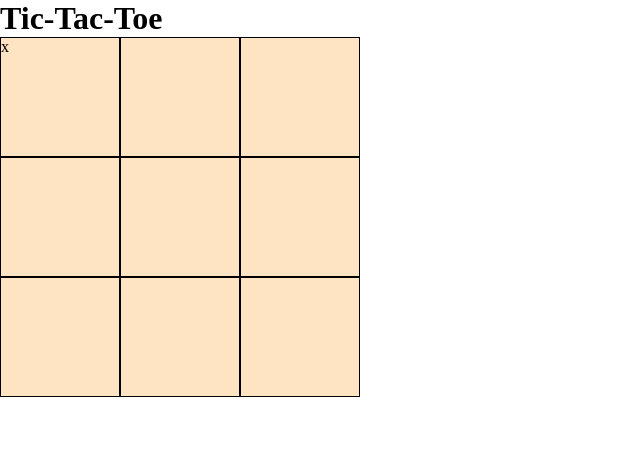
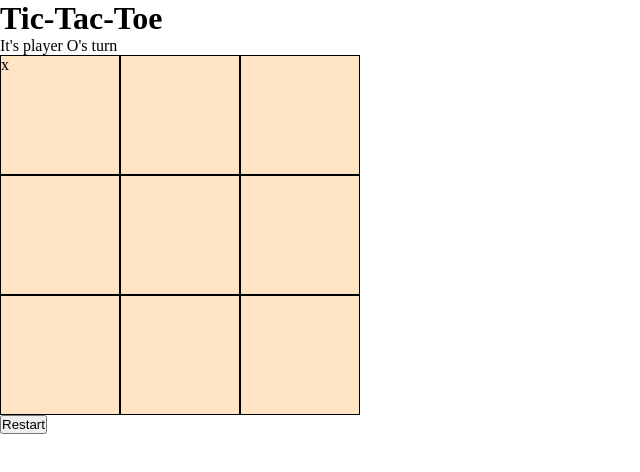
Before and after one commit to joMarsch/tic-tac-toe, a plain HTML site: page index.html in a window 1280 px wide. Both pictures are taken after a click on the element 60 px from the left and 97 px from the top of the page. Shown: the whole page, without its empty margins (0-640 px from the left). Drawn offline with Linux system fonts and the light colour scheme.

Commit message:
Finish functionality

```diff
--- a/index.html
+++ b/index.html
@@ -1,16 +1,25 @@
 <!DOCTYPE html>
 <html lang="en">
+
 <head>
     <meta charset="UTF-8">
     <meta name="viewport" content="width=device-width, initial-scale=1.0">
     <title>Tic-Tac-Toe</title>
     <link rel="stylesheet" href="style.css">
 </head>
+
 <body>
-    <h1>Tic-Tac-Toe</h1>
-    <div class="container"></div>
+    <div class="header">
+        <h1>Tic-Tac-Toe</h1>
+    </div>
+    <div class="content">
+        <p id="message"></p>
+        <div class="container"></div>
+        <button id="restart-button">Restart</button>
+    </div>
 
 
     <script src="script.js"></script>
 </body>
+
 </html>
--- a/script.js
+++ b/script.js
@@ -30,7 +30,11 @@ const gameBoard = (function () {
         return boardString;
     };
 
-    return { getBoard, addSymbol, toString, };
+    const reset = () => {
+        board.forEach(row => row.fill(" "));
+    }
+
+    return { getBoard, addSymbol, toString, reset };
 
 })();
 
@@ -39,23 +43,24 @@ const gameLogic = (function () {
     const player2 = createPlayer("player2", "o");
     const board = gameBoard;
     const allowedFields = ["00", "01", "02", "10", "11", "12", "20", "21", "22"];
-    const availableFields = new Set(allowedFields);
 
+    let availableFields = new Set(allowedFields);
     let activePlayer = player1;
-    let playingGame = true;
+    let isPlayingGame = true;
+    let isWinning = false;
 
-    const playGame = () => {
-        while (playingGame) {
-            playTurn();
-        }
-    };
+    const getIsPlayingGame = () => isPlayingGame;
+
+    const getIsWinning = () => isWinning;
+
+    const getActivePlayer = () => activePlayer;
 
     const playTurn = (input) => {
-        // Print active player
-        console.log(activePlayer.playerInfo());
+        if (isPlayingGame == false) {
+            return;
+        }
 
         // Active player move
-
         const checkedInput = checkPlayerInput(input);
 
         if(checkedInput == null) {
@@ -67,20 +72,16 @@ const gameLogic = (function () {
 
         board.addSymbol(row, column, activePlayer.getSymbol());
 
-        // Print Board State
-        console.log(board.toString());
-
         // Check if Winning
         if (checkWinning(row, column)) {
-            console.log(`${activePlayer.getName()} won`)
-            playingGame = false;
+            isPlayingGame = false;
+            isWinning = true;
             return;
         }
 
         //Check if tie
         if (checkTie()) {
-            console.log("We have a tie!")
-            playingGame = false;
+            isPlayingGame = false;
             return;
         }
 
@@ -156,17 +157,35 @@ const gameLogic = (function () {
         return availableFields.size == 0;
     };
 
-    return { playGame, playTurn };
+    const restartGame = () => {
+        board.reset();
+        isPlayingGame = true;
+        activePlayer = player1;
+        availableFields = new Set(allowedFields);
+        isWinning = false;
+    }
+
+    return { playTurn, restartGame, getIsPlayingGame, getIsWinning, getActivePlayer };
 })();
 
 const displayLogic = (function () {
     const container = document.querySelector(".container");
+    const restartButton = document.querySelector("#restart-button");
+    const message = document.querySelector("#message");
     const game = gameLogic;
     const board = gameBoard;
 
     const initializeBoard = () => {
         addFieldsToContainer(container);
-    }
+        setMessage(displayedMessage());
+
+        restartButton.addEventListener("click", () => {
+            container.replaceChildren();
+            addFieldsToContainer(container);
+            game.restartGame();
+            setMessage(displayedMessage());
+        });
+    };
 
     const createField = (row, column) => {
         const field = document.createElement("div");
@@ -176,6 +195,7 @@ const displayLogic = (function () {
 
         field.addEventListener("click", () => {
             game.playTurn(field.dataset.fieldCoordinate);
+            setMessage(displayedMessage());
 
             // Display symbol in field via CSS
             field.textContent = board.getBoard()[row][column];
@@ -192,9 +212,28 @@ const displayLogic = (function () {
         }
     };
 
+    const displayedMessage = () => {
+        let message;
+        let playerSymbol = game.getActivePlayer().getSymbol().toUpperCase();
+
+        if(game.getIsPlayingGame()) {
+            message = `It's player ${playerSymbol}'s turn`;
+        } else if (game.getIsWinning()) {
+            message = `Player ${playerSymbol} won!`;
+        } else {
+            message = `We have a tie!`;
+        }
+
+        return message;
+    };
+
+    const setMessage = (newMessage) => {
+        message.textContent = newMessage;
+    };
+
     return { initializeBoard };
 
 })();
 
-//gameLogic.playGame();
+
 displayLogic.initializeBoard();
```
